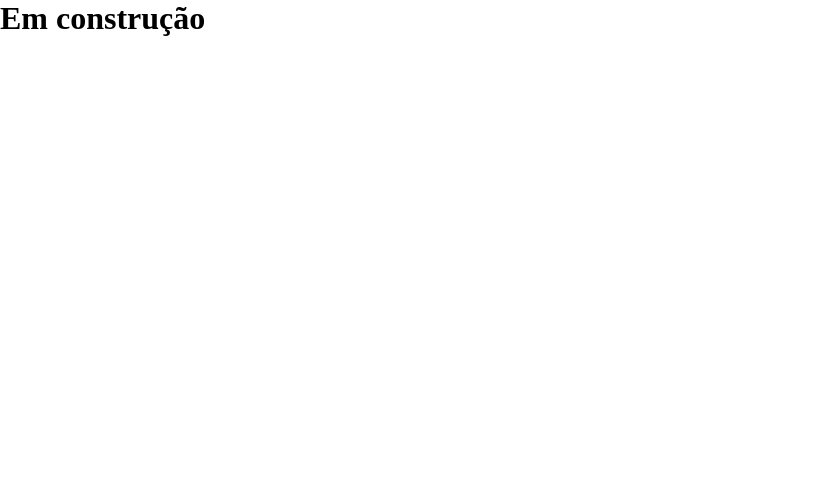
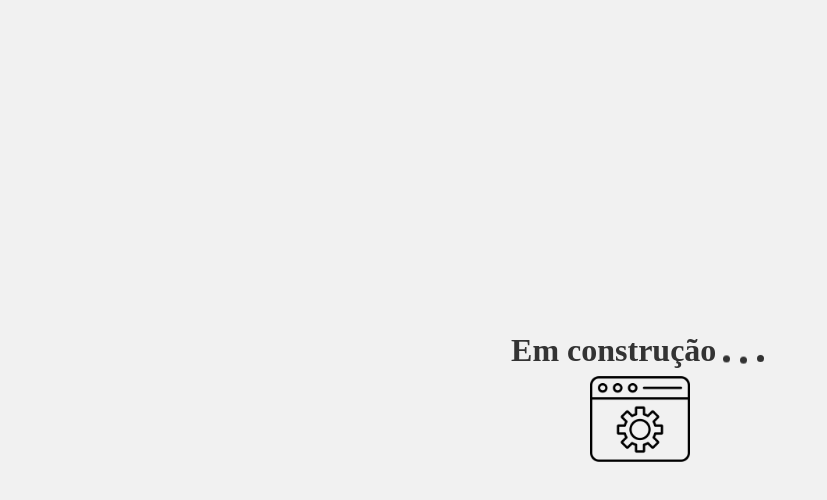
Before and after one commit to arturolivs/portfolio, a Next.js app: page / in a window 1280 px wide. Shown: the top 500 px of the page, without its empty margins (0-827 px from the left). Built offline with nearby package versions, Linux system fonts and the light colour scheme.

Commit message:
feat: Página em construção.

```diff
--- a/src/pages/index.tsx
+++ b/src/pages/index.tsx
@@ -1,5 +1,25 @@
+import Image from 'next/image'
 import React from 'react'
 
+import * as S from './styles'
+
 export default function Home() {
-  return <h1>Em construção</h1>
+  return (
+    <S.Main>
+      <S.Content>
+        <h1>Em construção</h1>
+        <S.LoadingDots>
+          <span></span>
+          <span></span>
+          <span></span>
+        </S.LoadingDots>
+      </S.Content>
+      <Image
+        src="/assets/icons/in-construction.png"
+        alt="Em construção"
+        width={100}
+        height={100}
+      />
+    </S.Main>
+  )
 }
--- /dev/null
+++ b/src/pages/styles.ts
@@ -0,0 +1,50 @@
+import styled from 'styled-components'
+
+export const Main = styled.main`
+  background: #f1f1f1;
+  display: flex;
+  flex-direction: column;
+  align-items: center;
+  justify-content: center;
+  height: 100vh;
+  color: #333333;
+`
+
+export const Content = styled.div`
+  display: flex;
+  align-items: flex-end;
+  column-gap: 0.1rem;
+`
+
+export const LoadingDots = styled.div`
+  & span {
+    display: inline-block;
+    width: 7px;
+    height: 7px;
+    border-radius: 50%;
+    background: #333333;
+    margin: 5px;
+
+    animation: bounce 0.6s cubic-bezier(0.6, 0.1, 1, 0.4);
+    animation-iteration-count: infinite;
+    animation-direction: alternate;
+  }
+
+  span:nth-child(1) {
+    animation-delay: 0.1s;
+  }
+
+  span:nth-child(2) {
+    animation-delay: 0.2s;
+  }
+
+  span:nth-child(3) {
+    animation-delay: 0.3s;
+  }
+
+  @keyframes bounce {
+    to {
+      transform: translateY(5px);
+    }
+  }
+`
```
Also changed, not shown: public/assets/icons/in-construction.png (added).
